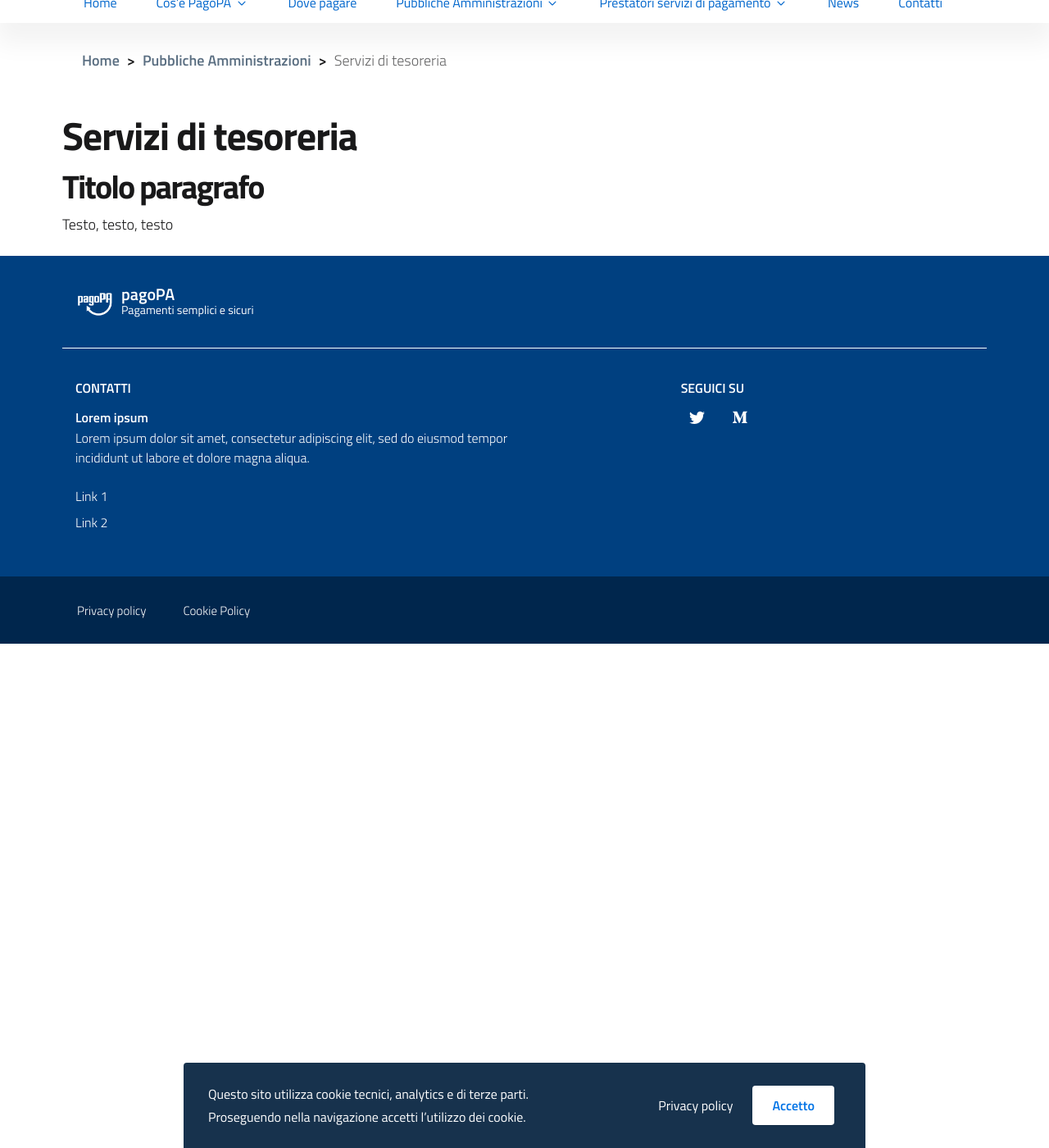
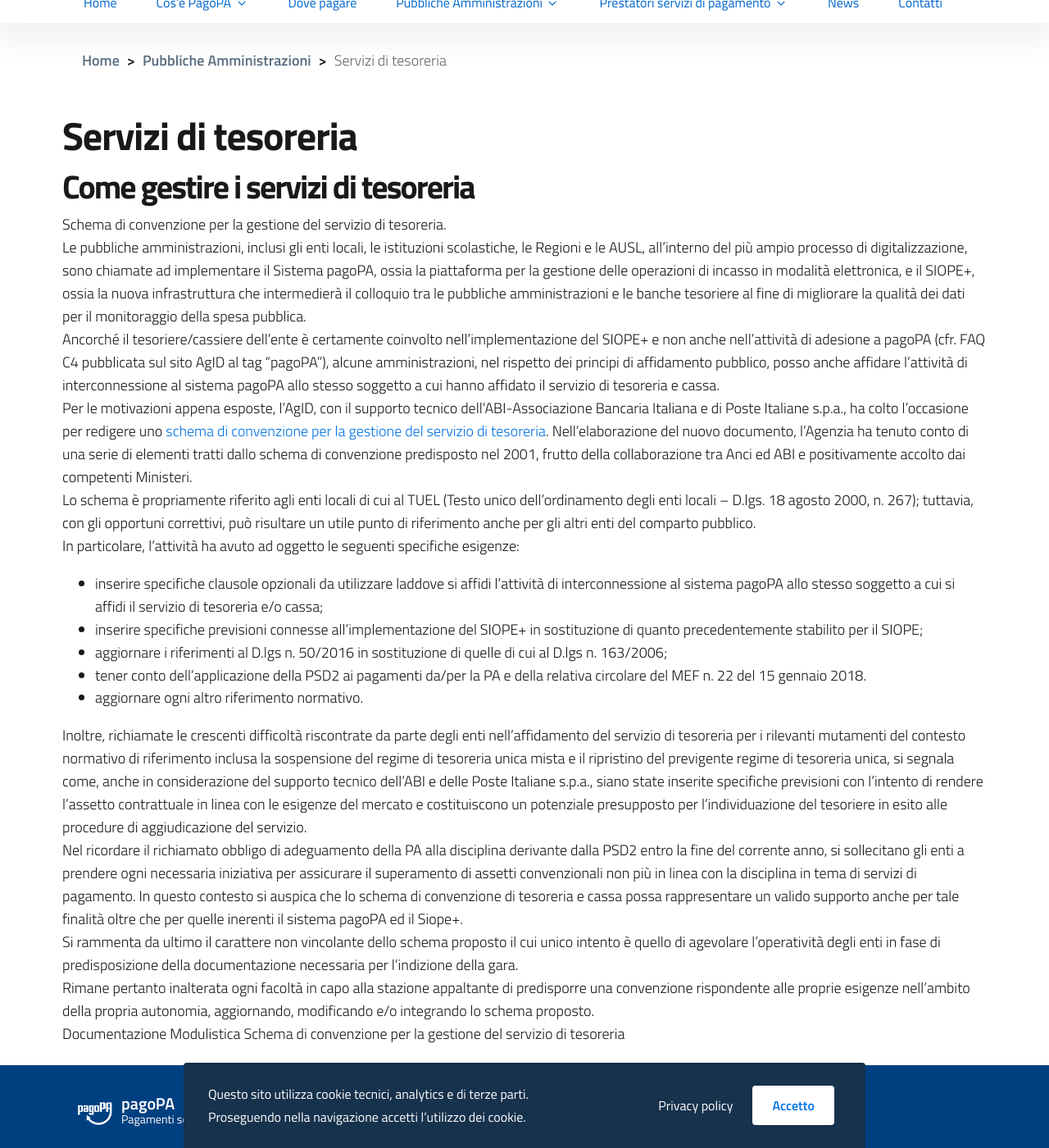
Before and after one commit to pagopa/site-pagopa.gov.it, a Jekyll site: the page built from it/pubbliche-amministrazioni-servizi-di-tesoreria.md, in a window 1280 px wide and 1400 px high, scrolled down 245 px. Shown: the whole window at 82% size. Built offline with Jekyll 4.4.1, drawn with Linux system fonts in a browser that asks for light colours.

Commit message:
Update pubbliche-amministrazioni-servizi-di-tesoreria.md

```diff
--- a/it/pubbliche-amministrazioni-servizi-di-tesoreria.md
+++ b/it/pubbliche-amministrazioni-servizi-di-tesoreria.md
@@ -12,6 +12,24 @@
   - /pubbliche-amministrazioni: Pubbliche Amministrazioni
 ---
 
-## Titolo paragrafo
+## Come gestire i servizi di tesoreria
 
-Testo, testo, testo
+Schema di convenzione per la gestione del servizio di tesoreria.
+Le pubbliche amministrazioni, inclusi gli enti locali, le istituzioni scolastiche, le Regioni e le AUSL, all’interno del più ampio processo di digitalizzazione, sono chiamate ad implementare il Sistema pagoPA, ossia la piattaforma per la gestione delle operazioni di incasso in modalità elettronica, e il SIOPE+, ossia la nuova infrastruttura che intermedierà il colloquio tra le pubbliche amministrazioni e le banche tesoriere al fine di migliorare la qualità dei dati per il monitoraggio della spesa pubblica.
+Ancorché il tesoriere/cassiere dell’ente è certamente coinvolto nell’implementazione del SIOPE+ e non anche nell’attività di adesione a pagoPA (cfr. FAQ C4 pubblicata sul sito AgID al tag “pagoPA”), alcune amministrazioni, nel rispetto dei principi di affidamento pubblico, posso anche affidare l’attività di interconnessione al sistema pagoPA allo stesso soggetto a cui hanno affidato il servizio di tesoreria e cassa.
+Per le motivazioni appena esposte, l’AgID, con il supporto tecnico dell’ABI-Associazione Bancaria Italiana e di Poste Italiane s.p.a., ha colto l’occasione per redigere uno [schema di convenzione per la gestione del servizio di tesoreria](https://github.com/italia/lg-pagopa-docs/blob/master/documentazione_tecnica_collegata/tesoreria/schema_convenzione_tesoreria.zip). Nell’elaborazione del nuovo documento, l’Agenzia ha tenuto conto di una serie di elementi tratti dallo schema di convenzione predisposto nel 2001, frutto della collaborazione tra Anci ed ABI e positivamente accolto dai competenti Ministeri.
+Lo schema è propriamente riferito agli enti locali di cui al TUEL (Testo unico dell’ordinamento degli enti locali – D.lgs. 18 agosto 2000, n. 267); tuttavia, con gli opportuni correttivi, può risultare un utile punto di riferimento anche per gli altri enti del comparto pubblico.
+In particolare, l’attività ha avuto ad oggetto le seguenti specifiche esigenze:
+* inserire specifiche clausole opzionali da utilizzare laddove si affidi l’attività di interconnessione al sistema pagoPA allo stesso soggetto a cui si affidi il servizio di tesoreria e/o cassa;
+* inserire specifiche previsioni connesse all’implementazione del SIOPE+ in sostituzione di quanto precedentemente stabilito per il SIOPE;
+* aggiornare i riferimenti al D.lgs n. 50/2016 in sostituzione di quelle di cui al D.lgs n. 163/2006;
+* tener conto dell’applicazione della PSD2 ai pagamenti da/per la PA e della relativa circolare del MEF n. 22 del 15 gennaio 2018.
+* aggiornare ogni altro riferimento normativo.
+
+Inoltre, richiamate le crescenti difficoltà riscontrate da parte degli enti nell'affidamento del servizio di tesoreria per i rilevanti mutamenti del contesto normativo di riferimento  inclusa la sospensione del regime di tesoreria unica mista e il ripristino del previgente regime di tesoreria unica,  si segnala come, anche in considerazione del supporto tecnico dell’ABI e delle Poste Italiane s.p.a., siano state inserite specifiche previsioni con l’intento di rendere l’assetto contrattuale in linea con le esigenze del mercato e costituiscono un potenziale presupposto per l’individuazione del tesoriere in esito alle procedure di aggiudicazione del servizio.
+Nel ricordare il richiamato obbligo di adeguamento della PA alla disciplina derivante dalla PSD2 entro la fine del corrente anno, si sollecitano gli enti a prendere ogni necessaria iniziativa per assicurare il superamento di assetti convenzionali non più in linea con la disciplina in tema di servizi di pagamento. In questo contesto si auspica che lo schema di convenzione di tesoreria e cassa possa rappresentare un valido supporto anche per tale finalità oltre che per quelle inerenti il sistema pagoPA ed il Siope+.
+Si rammenta da ultimo il carattere non vincolante dello schema proposto il cui unico intento è quello di agevolare l’operatività degli enti in fase di predisposizione della documentazione necessaria per l’indizione della gara.
+Rimane pertanto inalterata ogni facoltà in capo alla stazione appaltante di predisporre una convenzione rispondente alle proprie esigenze nell’ambito della propria autonomia, aggiornando, modificando e/o integrando lo schema proposto.
+Documentazione
+Modulistica
+Schema di convenzione per la gestione del servizio di tesoreria
```
